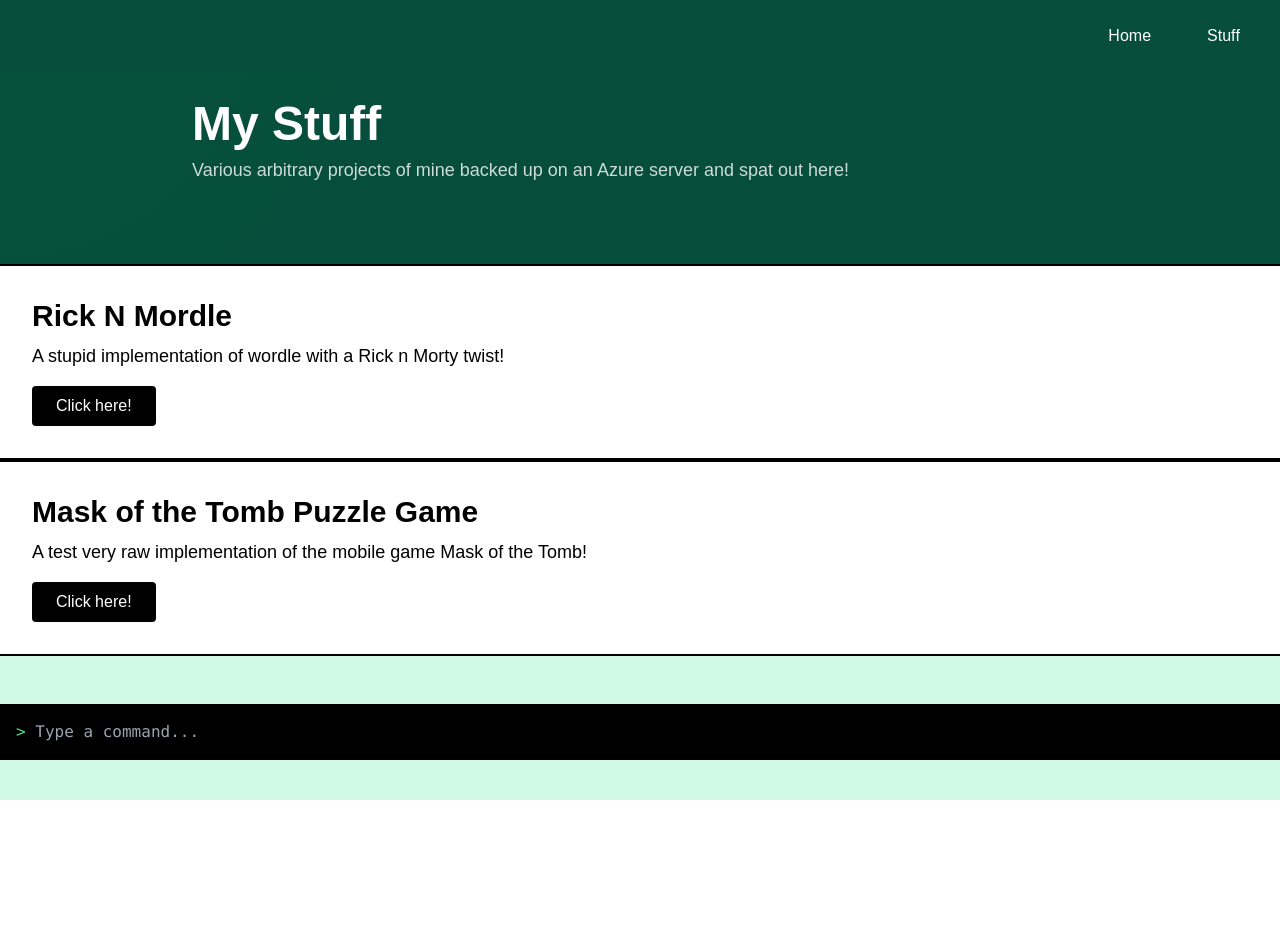
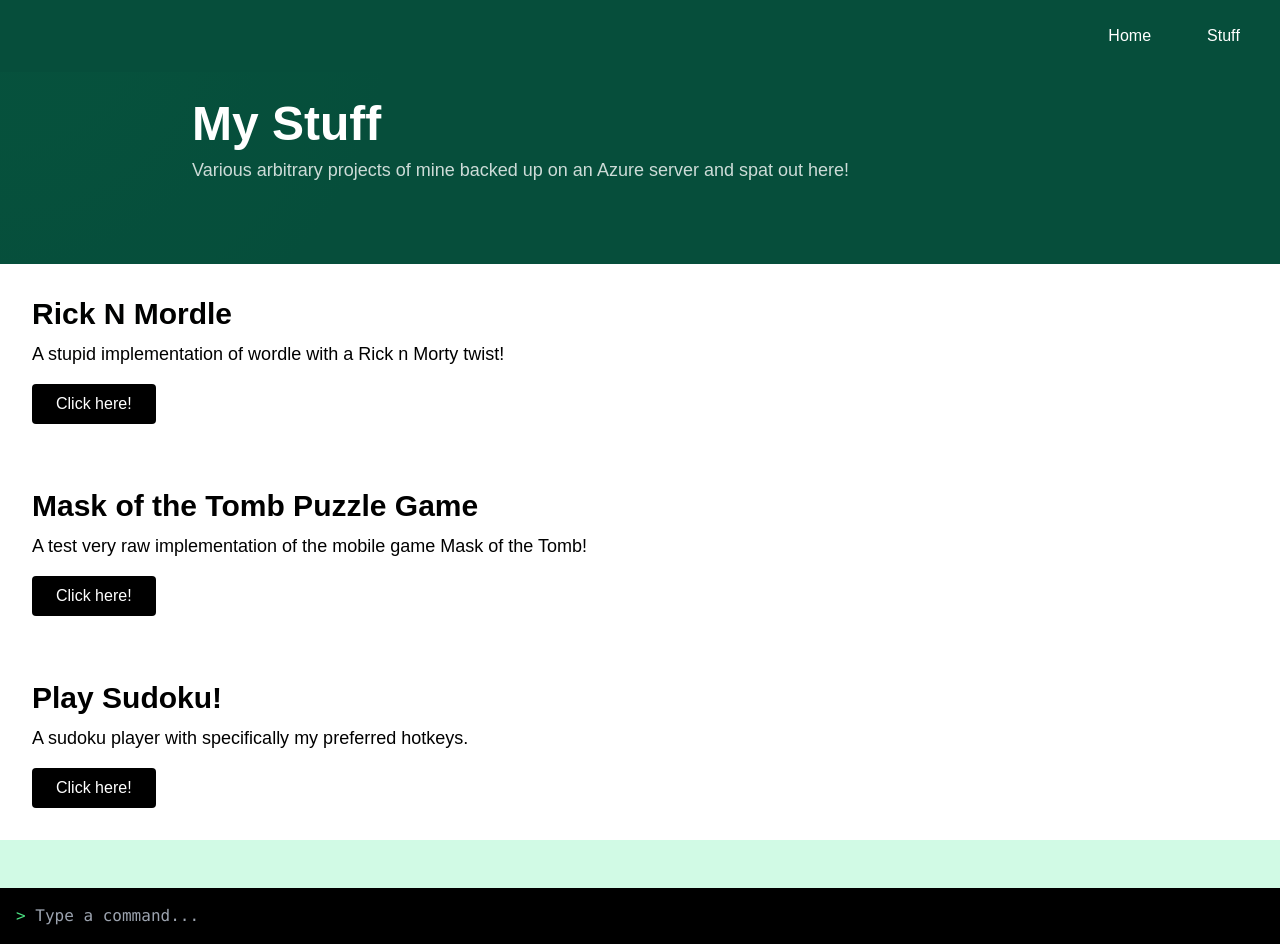
Before and after one commit to amw720386/Portfolio, a Flask app: page /Stuff in a window 1280 px wide. Before the commit the page ends 800 px from the top, so only its background shows below. Run offline with Flask 3, Linux system fonts and the light colour scheme; some libraries are stand-ins or nearby versions.

Commit message:
sudoku/ico bugfix

```diff
--- a/templates/index.html
+++ b/templates/index.html
@@ -1,7 +1,7 @@
 <!DOCTYPE html>
 <html lang="en">
 <head>
-  <link rel="icon" type="image/svg+xml" href="/logo.svg">
+  <link rel="icon" type="image/svg+xml" href="{{ url_for('static', filename='logo.svg') }}">
   <meta charset="UTF-8" />
   <meta name="viewport" content="width=device-width, initial-scale=1.0"/>
   <title>Ahamed Mohamed Wajibu</title>
--- a/templates/partials/stuff/sites.html
+++ b/templates/partials/stuff/sites.html
@@ -1,4 +1,4 @@
-<section class="text-left py-8 pl-8 border-y-2 border-black bg-white text-black">
+<section class="text-left py-8 pl-8 bg-white text-black">
     <h2 class="text-3xl font-bold mb-2">Rick N Mordle</h2>
     <p class="text-lg mb-4">A stupid implementation of wordle with a Rick n Morty twist!</p>
     <a href="/RickNMorty">
@@ -8,7 +8,7 @@
     </a>
   </section>
 
-  <section class="text-left py-8 pl-8 border-y-2 border-black bg-white text-black">
+  <section class="text-left py-8 pl-8 bg-white text-black">
     <h2 class="text-3xl font-bold mb-2">Mask of the Tomb Puzzle Game</h2>
     <p class="text-lg mb-4">A test very raw implementation of the mobile game Mask of the Tomb!</p>
     <a href="/puzzlegame">
@@ -17,3 +17,13 @@
       </button>
     </a>
   </section>
+
+  <section class="text-left py-8 pl-8 bg-white text-black">
+    <h2 class="text-3xl font-bold mb-2">Play Sudoku!</h2>
+    <p class="text-lg mb-4">A sudoku player with specifically my preferred hotkeys.</p>
+    <a href="/sudoku">
+      <button class="bg-black text-white px-6 py-2 rounded hover:bg-gray-800 transition">
+        Click here!
+      </button>
+    </a>
+  </section>
--- a/templates/puzzlegame.html
+++ b/templates/puzzlegame.html
@@ -1,7 +1,7 @@
 <!DOCTYPE html>
 <html lang="en">
 <head>
-  <link rel="icon" type="image/svg+xml" href="/logo.svg">
+  <link rel="icon" type="image/svg+xml" href="{{ url_for('static', filename='logo.svg') }}">
   <meta charset="UTF-8" />
   <title>Mask of the Tomb</title>
   <style>
--- a/templates/stuff.html
+++ b/templates/stuff.html
@@ -1,7 +1,7 @@
 <!DOCTYPE html>
 <html lang="en">
 <head>
-  <link rel="icon" type="image/svg+xml" href="/logo.svg">
+  <link rel="icon" type="image/svg+xml" href="{{ url_for('static', filename='logo.svg') }}">
   <meta charset="UTF-8" />
   <meta name="viewport" content="width=device-width, initial-scale=1.0"/>
   <title>Ahamed Mohamed Wajibu</title>
--- a/templates/sudoku.html
+++ b/templates/sudoku.html
@@ -1,7 +1,7 @@
 <!DOCTYPE html>
 <html lang="en">
 <head>
-  <link rel="icon" type="image/svg+xml" href="/logo.svg">
+  <link rel="icon" type="image/svg+xml" href="{{ url_for('static', filename='logo.svg') }}">
   <meta charset="utf-8" />
   <meta name="viewport" content="width=device-width, initial-scale=1" />
   <title>Sudoku</title>
```
Also changed, not shown: static/logo.svg (renamed from logo.svg).
